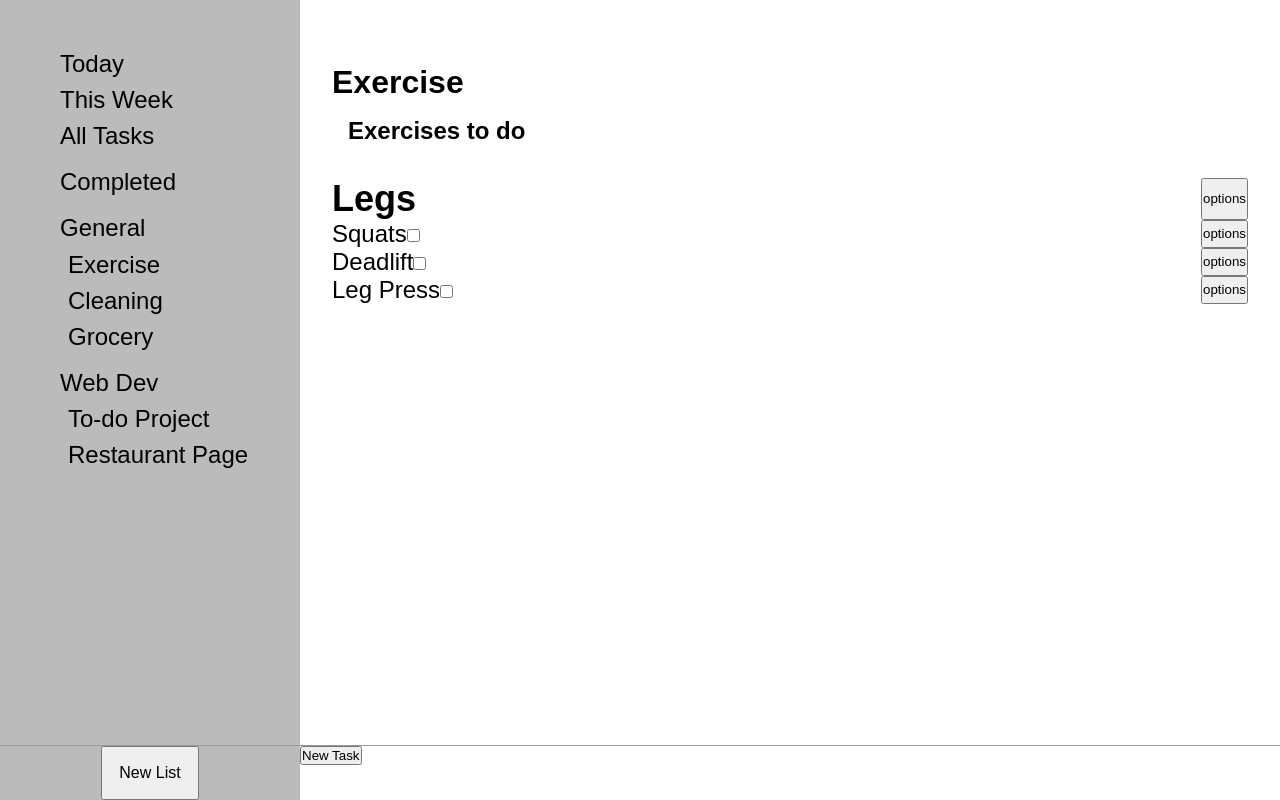
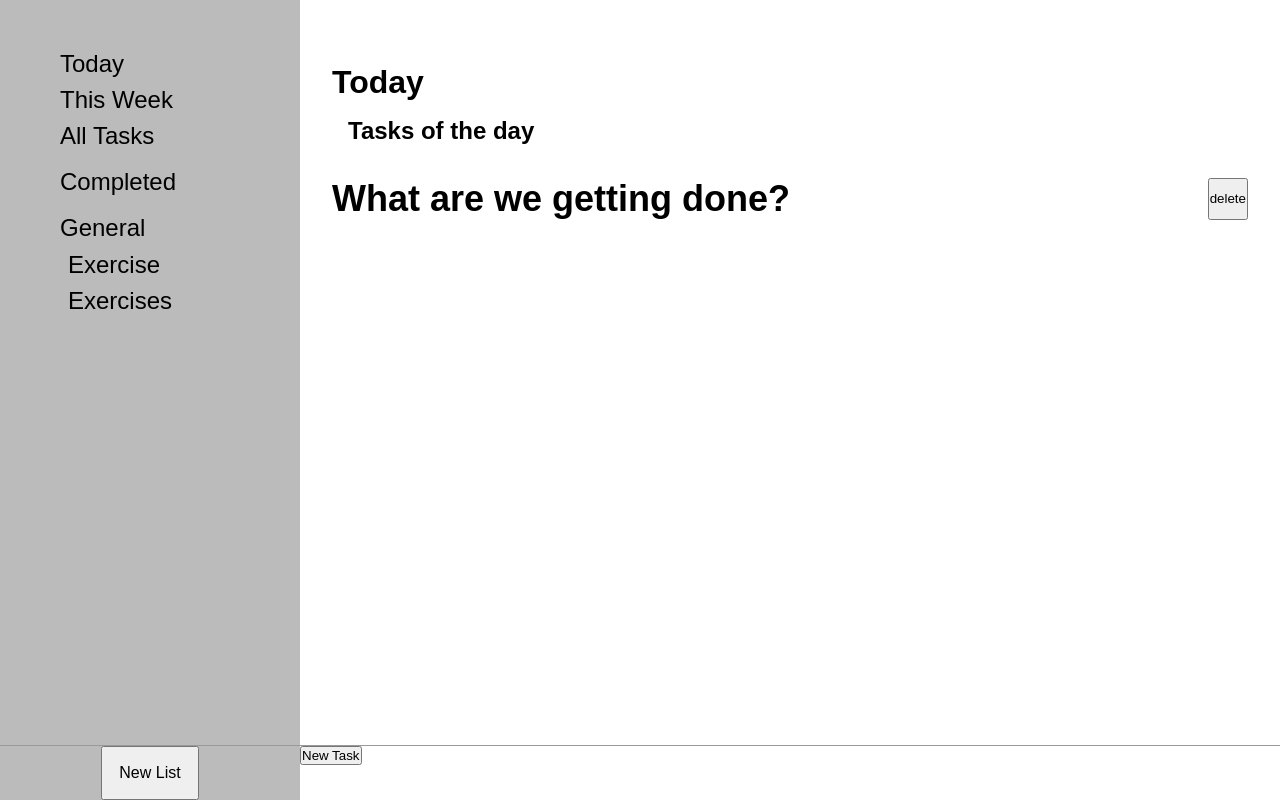
Before and after one commit to mojoro/to-do-list, a website built with webpack: page src/index.html in a window 1280 px wide. Both pictures are taken after a click on the button "Today". Built offline with nearby package versions, Linux system fonts and the light colour scheme.

Commit message:
Finish default lists

```diff
--- /dev/null
+++ b/src/DOM.js
@@ -0,0 +1,181 @@
+import { categories } from './category.js';
+import { findCategory, findList, findTopic,  } from './utils.js';
+import { todayList, thisWeek, allTasksList, completed, } from './defaultLists.js';
+
+export function printList(list) {
+  const main = document.querySelector('main');
+  main.innerHTML = '';
+
+  const listInformation = document.createElement('div');
+  listInformation.classList.add('listInformation');
+  const h1 = document.createElement('h1');
+  const h2 = document.createElement('h2');
+  h1.id = 'currentList';
+  h2.id = 'listDescription';
+
+  h1.textContent = list.name;
+  h2.textContent = list.description;
+
+  listInformation.appendChild(h1);
+  listInformation.appendChild(h2);
+
+  const topics = document.createElement('div');
+  topics.className = 'topics';
+
+  for (const topic of list.topics) {
+    const topicGroup = document.createElement('div');
+    const topicWrapper = document.createElement('div');
+    const h2Topic = document.createElement('h2');
+    const buttonTopic = document.createElement('button');
+    const tasks = document.createElement('div');
+
+
+    topicGroup.className = 'topic';
+    topicWrapper.className = 'topic-wrapper';
+    h2Topic.className = 'topicName';
+    tasks.className = 'tasks';
+
+    buttonTopic.textContent = 'delete';
+    h2Topic.textContent = topic.name;
+
+    buttonTopic.addEventListener('click', () => {
+      topic.deleteTasks();
+      list.removeTopic(topic);
+      printList(list);
+    });
+
+    topicWrapper.appendChild(h2Topic);
+    topicWrapper.appendChild(buttonTopic);
+
+    topicGroup.appendChild(topicWrapper);
+    topicGroup.appendChild(tasks);
+
+    for (const task of topic.tasks) {
+      const taskWrapper = document.createElement('div');
+      const label = document.createElement('label');
+      const input = document.createElement('input');
+      const buttonTask = document.createElement('button');
+
+      taskWrapper.className = 'task-wrapper';
+      label.htmlFor = topic.name + '-' + task.name;
+      input.type = 'checkbox';
+      input.name = 'task';
+      input.id = topic.name + '-' + task.name;
+      label.textContent = task.name;
+      buttonTask.textContent = 'delete';
+
+      input.addEventListener('click', () => {
+        task.toggleComplete();
+        completed.update();
+      })
+
+      buttonTask.addEventListener('click', () => {
+        task.delete();
+        printList(list);
+      });
+
+      label.appendChild(input);
+      taskWrapper.appendChild(label);
+      taskWrapper.appendChild(buttonTask);
+      tasks.appendChild(taskWrapper);
+    }
+    topics.appendChild(topicGroup);
+  }
+
+  main.appendChild(listInformation);
+  main.appendChild(topics);
+}
+
+function printDefault(aside) {
+  const defaultGroup = document.createElement('div');
+  const today = document.createElement('div');
+  const week = document.createElement('div');
+  const allTasksDiv = document.createElement('div');
+  const completedDiv = document.createElement('div');
+
+  defaultGroup.classList.add('cat-group');
+  today.classList.add('default', 'listAside');
+  week.classList.add('default', 'listAside');
+  allTasksDiv.classList.add('default', 'listAside');
+  completedDiv.classList.add('default', 'listAside');
+
+  const todayBtn = document.createElement('button');
+  const weekBtn = document.createElement('button');
+  const allTasksBtn = document.createElement('button');
+  const completedBtn = document.createElement('button');
+
+  todayBtn.textContent = 'Today';
+  todayBtn.id = 'today';
+  weekBtn.textContent = 'This Week';
+  weekBtn.id = 'this-week';
+  allTasksBtn.textContent = 'All Tasks';
+  allTasksBtn.id = 'all-tasks';
+  completedBtn.textContent = 'Completed';
+  completedBtn.id = 'completed';
+
+  todayBtn.addEventListener('click', () => {
+    todayList.update();
+    printList(todayList);
+  })
+
+  weekBtn.addEventListener('click', () => {
+    thisWeek.update();
+    printList(thisWeek);
+  });
+
+  allTasksBtn.addEventListener('click', (e) => {
+    allTasksList.update();
+    printList(allTasksList);
+  });
+
+  completedBtn.addEventListener('click', (e) => {
+    completed.update();
+    printList(completed);
+  });
+
+  today.appendChild(todayBtn);
+  week.appendChild(weekBtn);
+  allTasksDiv.appendChild(allTasksBtn);
+  completedDiv.appendChild(completedBtn);
+
+  defaultGroup.appendChild(today);
+  defaultGroup.appendChild(week);
+  defaultGroup.appendChild(allTasksDiv);
+
+  aside.appendChild(defaultGroup);
+  aside.appendChild(completedDiv);
+}
+
+// Build function to write categories (sidebar) to DOM next, then write functions for default set-up
+export function printSidebar() {
+  const aside = document.querySelector('aside');
+  aside.innerHTML = '';
+
+  printDefault(aside);
+
+  for (const category of categories) {
+    const catGroup = document.createElement('div');
+    catGroup.classList.add('cat-group');
+
+    const catDiv = document.createElement('div');
+    catDiv.classList.add('category');
+    catDiv.textContent = category.name;
+
+    catGroup.appendChild(catDiv);
+    for (const list of category.lists) {
+      const listDiv = document.createElement('div');
+      listDiv.classList.add('listAside', 'sub-cat');
+
+      const listBtn = document.createElement('button');
+      listBtn.textContent = list.name;
+      listBtn.addEventListener('click', (e) => {
+        const list = findList(e.target.textContent);
+        printList(list);
+      });
+
+      listDiv.appendChild(listBtn);
+      catGroup.appendChild(listDiv);
+    }
+    aside.appendChild(catGroup);
+  }
+}
--- /dev/null
+++ b/src/defaultLists.js
@@ -0,0 +1,48 @@
+import { Category, categories } from './category.js';
+import { List, lists } from './list.js';
+import { Topic, topics } from './topic.js';
+import { Task, allTasks } from './task.js';
+import { findCategory, findList, findTopic, } from './utils.js';
+import { addWeeks, isBefore, isToday } from "date-fns";
+
+const todayList = new List ('Today', 'Tasks of the day');
+todayList.addTopic(new Topic('What are we getting done?', todayList));
+todayList.update = function() {
+  const today = new Date();
+  for (const task of allTasks) {
+    if ((isBefore(task.dueDate, today) || isToday(task.dueDate, today)) && !this.topics[0].tasks.includes(task)) this.topics[0].addTask(task);
+    else if (!isBefore(task.dueDate, today) && !isToday(task.dueDate, today)) this.topics[0].removeTask(task);
+  }
+};
+
+const thisWeek = new List('This Week', 'Tasks for this week');
+thisWeek.addTopic(new Topic("This Week's Tasks", thisWeek));
+thisWeek.update = function() {
+  const today = new Date();
+  const nextWeek = addWeeks(today, 1);
+  for (const task of allTasks) {
+    if (isBefore(task.dueDate, nextWeek) && !this.topics[0].tasks.includes(task)) this.topics[0].addTask(task);
+    else if (!isBefore(task.dueDate, nextWeek)) this.topics[0].removeTask(task);
+  }
+};
+
+const allTasksList = new List('All Tasks', 'Tasks collected from all lists');
+allTasksList.addTopic(new Topic('All Tasks'));
+allTasksList.update = function() {
+  allTasksList.topics[0].tasks = allTasks;
+}
+
+const completed = new List('Completed', 'Past tasks');
+completed.addTopic(new Topic('Completed Tasks', completed));
+completed.update = function() {
+  for (const task of allTasks) {
+    if (task.completed && !this.topics[0].tasks.includes(task)) this.topics[0].addTask(task);
+    else if (!task.completed) this.topics[0].removeTask(task);
+  }
+};
+
+todayList.update();
+thisWeek.update();
+completed.update();
+
+export { todayList, thisWeek, allTasksList, completed, }
--- a/src/index.html
+++ b/src/index.html
@@ -8,13 +8,13 @@
     <aside>
       <div class="cat-group">
         <div class="default listAside">
-          <button>Today</button>
+          <button id="today">Today</button>
         </div>
         <div class="default listAside">
-          <button>This Week</button>
+          <button id="this-week">This Week</button>
         </div>
         <div class="default listAside">
-          <button>All Tasks</button>
+          <button id="all-tasks">All Tasks</button>
         </div>
       </div>
 
--- a/src/index.js
+++ b/src/index.js
@@ -5,95 +5,28 @@ import { Topic, topics } from './topic.js';
 import { Task, allTasks } from './task.js';
 import { findCategory, findList, findTopic } from './utils.js';
 import { handleListForm, handleTaskForm } from './eventHandlers.js'
+import { printList, printSidebar } from './DOM.js';
 
 handleListForm();
 handleTaskForm();
 
-function printList(list) {
-  const main =  document.querySelector('main');
-  main.innerHTML = '';
-
-  const listInformation = document.createElement('div');
-  listInformation.classList.add('listInformation');
-  const h1 = document.createElement('h1');
-  const h2 = document.createElement('h2');
-  h1.id = 'currentList';
-  h2.id = 'listDescription';
-
-  h1.textContent = list.name;
-  h2.textContent = list.description;
-
-  listInformation.appendChild(h1);
-  listInformation.appendChild(h2);
-
-  const topics = document.createElement('div');
-  topics.className = 'topics';
-
-  for (const topic of list.topics){
-    const topicGroup = document.createElement('div')
-    const topicWrapper = document.createElement('div');
-    const h2Topic = document.createElement('h2');
-    const buttonTopic = document.createElement('button');
-    const tasks = document.createElement('div');
-
-
-    topicGroup.className = 'topic'
-    topicWrapper.className = 'topic-wrapper';
-    h2Topic.className = 'topicName';
-    tasks.className = 'tasks';
-
-    buttonTopic.textContent = 'options';
-    h2Topic.textContent = topic.name;
-
-    topicWrapper.appendChild(h2Topic)
-    topicWrapper.appendChild(buttonTopic);
-
-    topicGroup.appendChild(topicWrapper);
-    topicGroup.appendChild(tasks);
-
-    for (const task of topic.tasks) {
-      const taskWrapper = document.createElement('div');
-      const label = document.createElement('label');
-      const input = document.createElement('input');
-      const buttonTask = document.createElement('button');
-
-      taskWrapper.className = 'task-wrapper';
-      label.htmlFor = task.name;
-      input.type = 'checkbox';
-      input.name = 'task';
-      input.id = task.name;
-      label.textContent = task.name;
-      buttonTask.textContent = 'options';
-
-      label.appendChild(input);
-      taskWrapper.appendChild(label);
-      taskWrapper.appendChild(buttonTask)
-      tasks.appendChild(taskWrapper);
-    }
-    topics.appendChild(topicGroup);
-  }
-
-  main.appendChild(listInformation);
-  main.appendChild(topics);
-}
-
-// Build function to write categories (sidebar) to DOM next, then write functions for default set-up
-function printSidebar(){
-
-}
-
+const exampleCategory = new Category('General');
 const exampleList = new List('Exercise', 'Exercises to do');
+const exampleList2 = new List('Exercises', 'Exercises to do');
 const exampleTopic = new Topic('Legs');
-const task1 = new Task('Squats');
-const task2 = new Task('Deadlift');
-const task3 = new Task('Leg Press');
+const task1 = new Task('Squats', '', '', exampleTopic);
+const task2 = new Task('Deadlift', '', '', exampleTopic);
+const task3 = new Task('Leg Press', '', '', exampleTopic);
 
 exampleTopic.addTask(task1)
 exampleTopic.addTask(task2)
 exampleTopic.addTask(task3)
 exampleList.addTopic(exampleTopic);
+exampleCategory.addList(exampleList);
+exampleCategory.addList(exampleList2);
 
 printList(exampleList);
+printSidebar();
 
 window.Category = Category;
 window.List = List;
--- a/src/list.js
+++ b/src/list.js
@@ -1,8 +1,9 @@
 import { addItem, removeItem, printItems, generateID } from './utils.js';
+
 
 const lists = [];
 class List {
-  constructor(name, desc = '') {
+  constructor(name, desc = '', parentCategory = null) {
     this.name = name;
     this.description = desc,
     this.topics = [];
@@ -10,7 +11,15 @@ class List {
     this.removeTopic = removeItem.bind(this.topics);
     this.printTopics = printItems.bind(this.topics);
     this.ID = generateID('LIST-');
+    this.parentCategory = parentCategory;
     lists.push(this);
+  }
+
+  deleteTopics() {
+    const topicCopy = [...this.topics];
+    for (const topic of topicCopy) {
+      topic.delete();
+    }
   }
 }
 
--- a/src/task.js
+++ b/src/task.js
@@ -2,7 +2,7 @@ const allTasks = [];
 import { generateID } from './utils.js';
 
 class Task {
-  constructor(name = 'title', desc = 'description', dueDate = '11/04/2024', priority = 'high', notes = '', subTasks = []) {
+  constructor(name = 'title', desc = 'description', dueDate = '11/04/2024', priority = 'high', parentTopic = null, notes = '', subTasks = [], ) {
     this.name = name;
     this.desc = desc;
     this.dueDate = new Date(dueDate);
@@ -11,6 +11,7 @@ class Task {
     this.subTasks = subTasks;
     this.completed = false;
     this.ID = generateID('TASK-');
+    this.parentTopic = parentTopic;
     allTasks.push(this);
   }
 
@@ -21,6 +22,18 @@ class Task {
   addSubTask(task){
     this.subTasks.push(task);
   }
+
+  delete() {
+    const index = allTasks.indexOf(this);
+    if (index !== -1) {
+      allTasks.splice(index, 1);
+    }
+
+    const topicIndex = this.parentTopic.tasks.indexOf(this);
+    if (topicIndex !== -1) {
+      this.parentTopic.tasks.splice(topicIndex, 1);
+    }
+  }
 }
 
 export { Task, allTasks };
--- a/src/topic.js
+++ b/src/topic.js
@@ -2,14 +2,34 @@ import { addItem, removeItem, printItems, generateID } from './utils.js';
 
 const topics = []
 class Topic {
-  constructor(name) {
+  constructor(name, parentList = null) {
     this.name = name;
     this.tasks = [];
     this.addTask = addItem.bind(this.tasks);
     this.removeTask = removeItem.bind(this.tasks);
     this.printTasks = printItems.bind(this.tasks);
     this.ID = generateID('TOPI-');
+    this.parentList = parentList;
     topics.push(this);
+  }
+
+  deleteTasks() {
+    const tasksCopy = [...this.tasks];
+    for (const task of tasksCopy) {
+      task.delete();
+    }
+  }
+
+  delete() {
+    const index = topics.indexOf(this);
+    if (index !== -1) {
+      topics.splice(index, 1);
+    }
+
+    const listIndex = this.parentList.topics.indexOf(this);
+    if (listIndex !== -1) {
+      this.parentList.tasks.splice(listIndex, 1);
+    }
   }
 }
 
```
Also changed, not shown: src/eventHandlers.js (+11 -3 lines), src/utils.js (+6 -1 lines), dist/index.bundle.js, dist/index.html.
